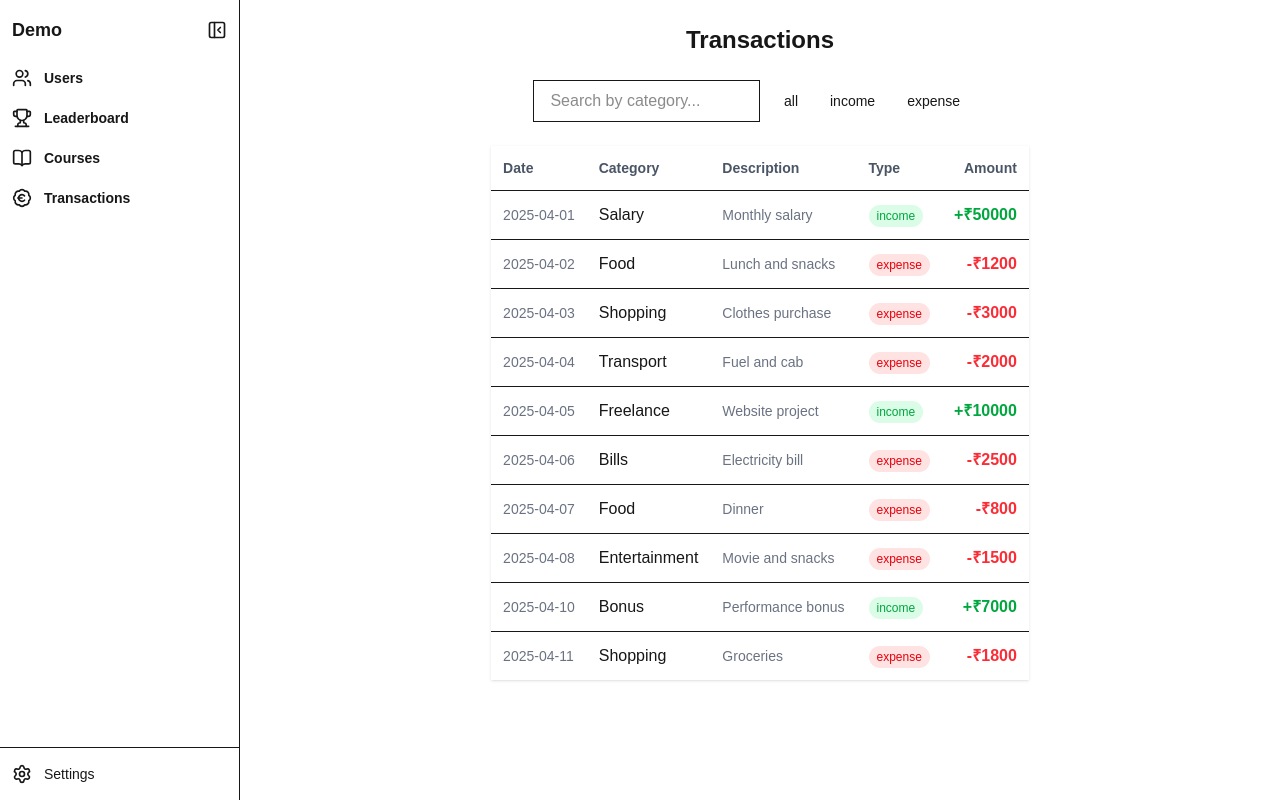
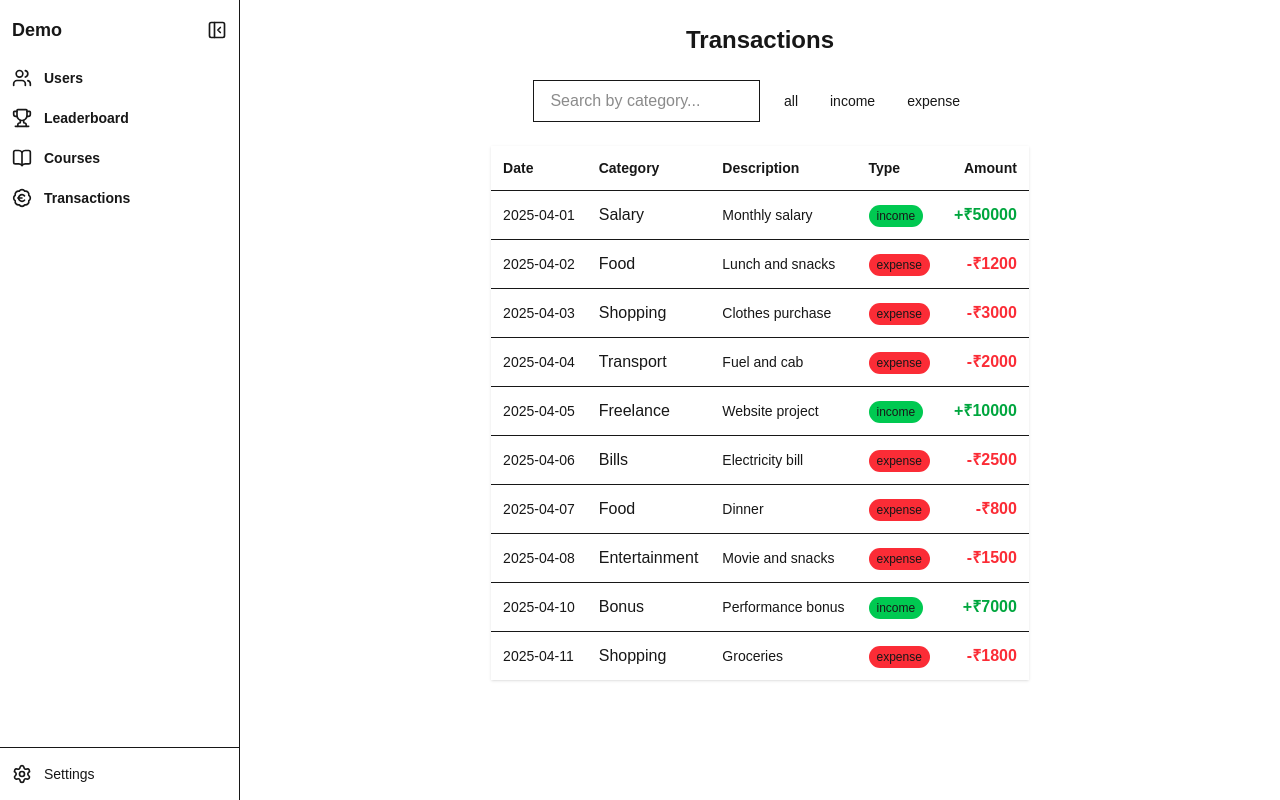
Before and after one commit to SyedJunaidAli1/assignment-dashboard, a Next.js app: page /transactions in a window 1280 px wide. Built offline with nearby package versions, Linux system fonts and the light colour scheme.

Commit message:
some changes in transaction

```diff
--- a/app/transactions/page.tsx
+++ b/app/transactions/page.tsx
@@ -63,7 +63,7 @@ const Page = () => {
 
       <div className="rounded-xl shadow-sm overflow-hidden">
         <table className="w-full text-left">
-          <thead className="text-sm text-gray-600">
+          <thead className="text-sm ">
             <tr>
               <th className="p-3">Date</th>
               <th className="p-3">Category</th>
@@ -76,18 +76,16 @@ const Page = () => {
           <tbody>
             {filtered.map((t) => (
               <tr key={t.id} className="border-t  transition">
-                <td className="p-3 text-sm text-gray-500">{t.date}</td>
+                <td className="p-3 text-sm ">{t.date}</td>
 
                 <td className="p-3 font-medium">{t.category}</td>
 
-                <td className="p-3 text-sm text-gray-500">{t.description}</td>
+                <td className="p-3 text-sm">{t.description}</td>
 
                 <td className="p-3">
                   <span
                     className={`text-xs px-2 py-1 rounded-full ${
-                      t.type === "income"
-                        ? "bg-green-100 text-green-600"
-                        : "bg-red-100 text-red-600"
+                      t.type === "income" ? "bg-green-500" : "bg-red-500"
                     }`}
                   >
                     {t.type}
@@ -106,7 +104,6 @@ const Page = () => {
           </tbody>
         </table>
 
-        {/* Empty state */}
         {filtered.length === 0 && (
           <p className="text-center py-6 text-gray-500">
             No transactions found
```
